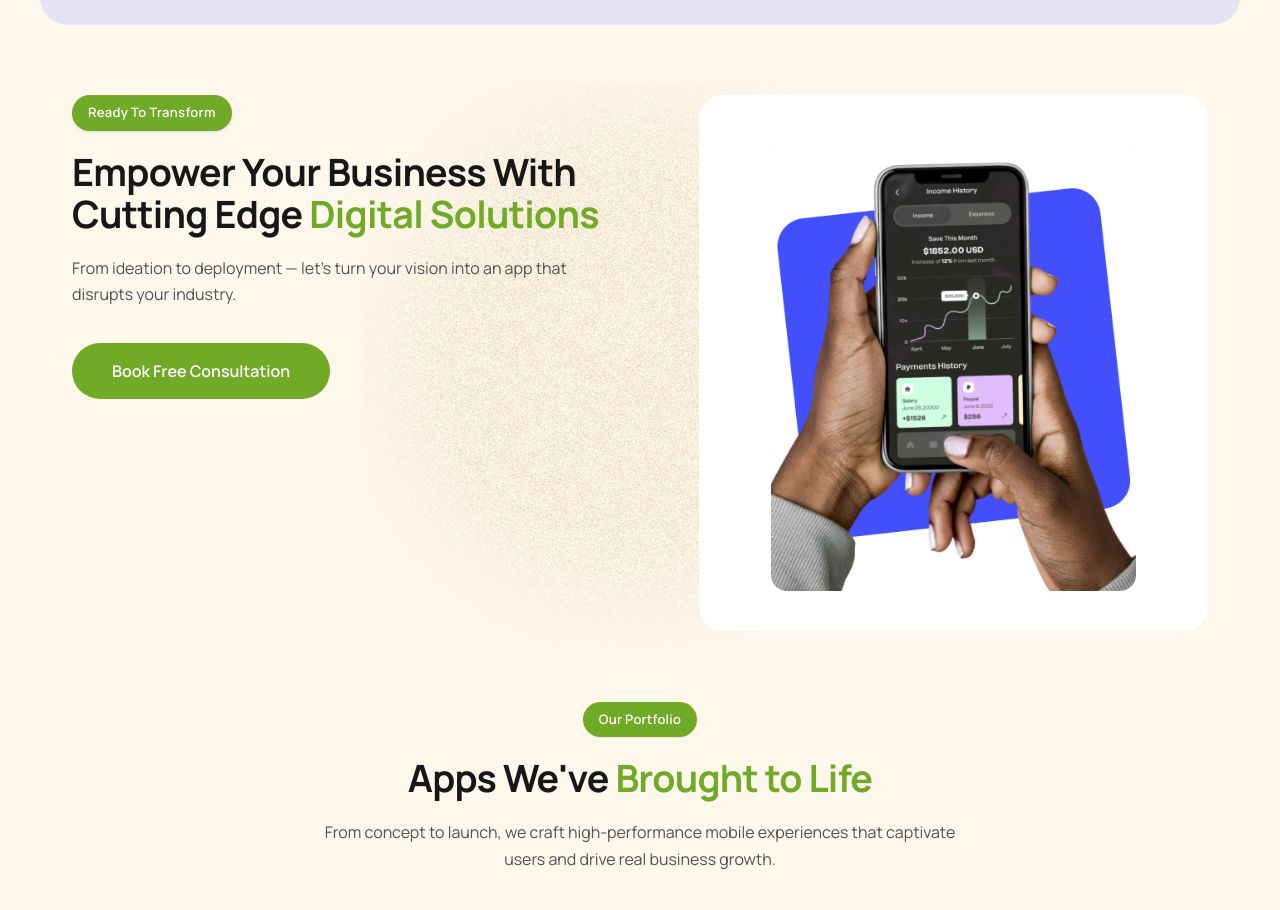
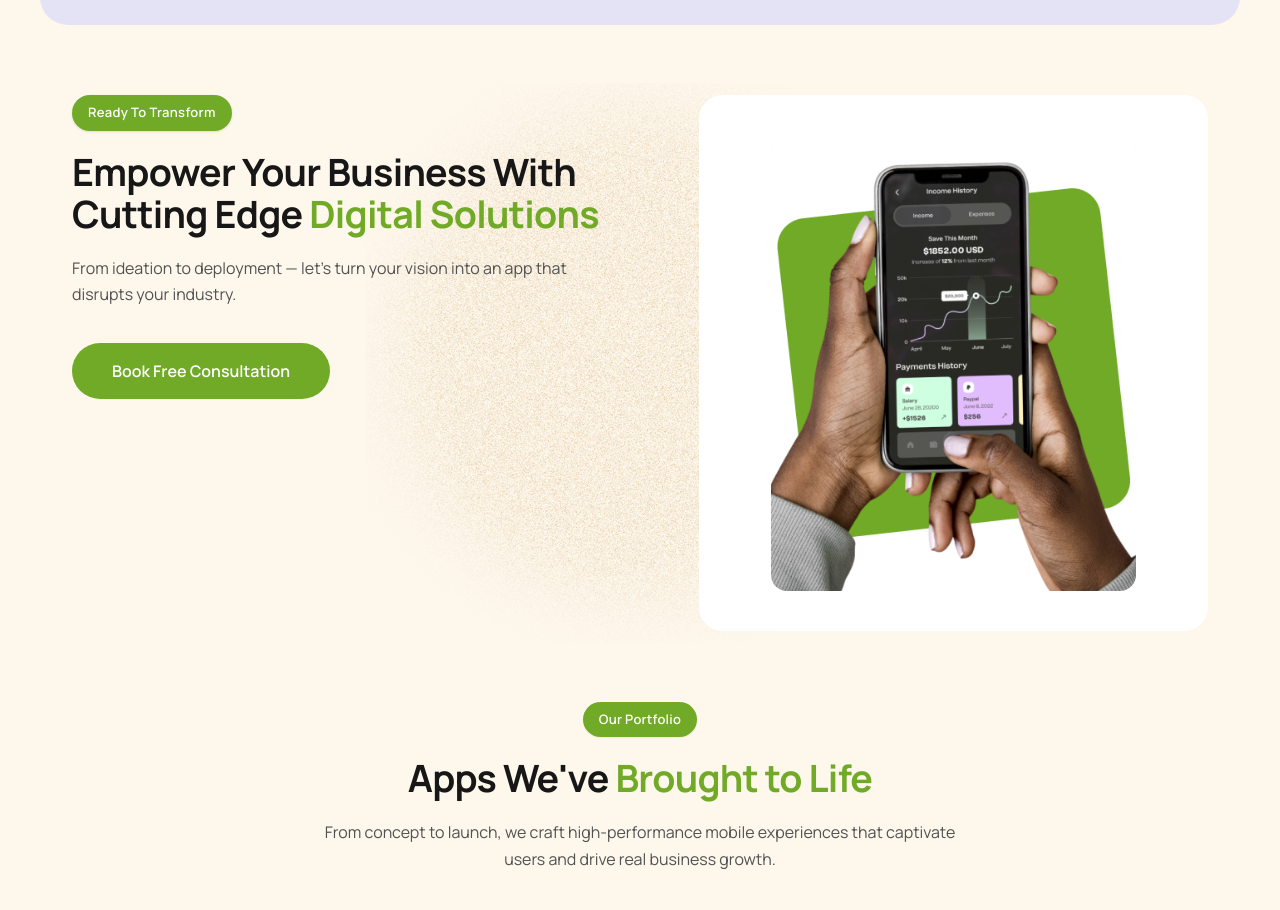
Before and after one commit to stahaali/apps-labs, a Next.js app: page / in a window 1280 px wide. Shown: the part 2117-3027 px from the top of the page. Built offline with nearby package versions, Linux system fonts and the light colour scheme.

Commit message:
changes updated

```diff
--- a/components/ReadyToTransformSection/ReadyToTransformSection.js
+++ b/components/ReadyToTransformSection/ReadyToTransformSection.js
@@ -2,7 +2,7 @@ import Image from "next/image";
 import Link from "next/link";
 import styles from "./ReadyToTransformSection.module.css";
 
-const CTA_IMAGE = "/assets/images-webp/ready-to-transform/digitalsolution-3.png";
+const CTA_IMAGE = "/assets/images-webp/ready-to-transform/digitalsolution-4.png";
 const SHADOW_IMAGE = "/assets/images-webp/shadow-1.png";
 
 export default function ReadyToTransformSection() {
```
Also changed, not shown: public/assets/images-webp/ready-to-transform/digitalsolution-4.png (added).
